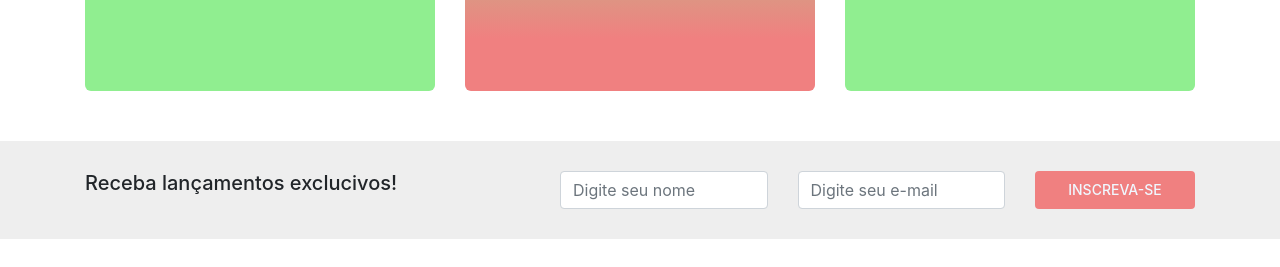
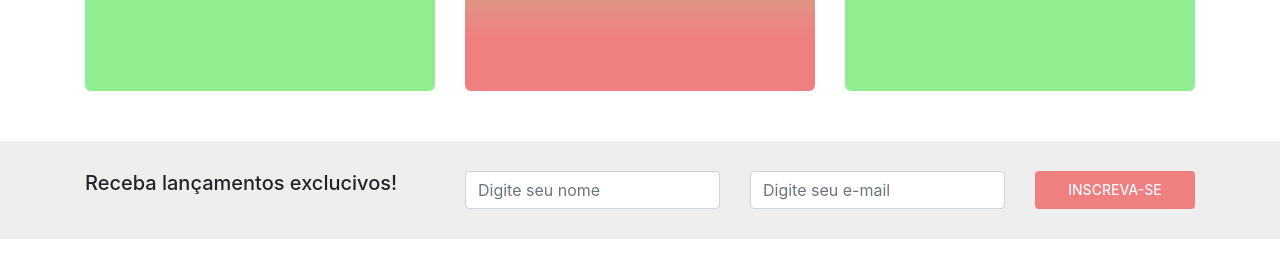
Before and after one commit to thiago-esc/oneweb-passion, a plain HTML site: page index.html in a window 1280 px wide. Shown: the part 5171-5438 px from the top of the page. Drawn offline with Linux system fonts and the light colour scheme.

Commit message:
Ajuste newsletter 02 (grid)

```diff
--- a/index.html
+++ b/index.html
@@ -485,7 +485,7 @@
   <section class="newsletter">
     <div class="container">
       <div class="row">
-        <div class="col-xl-5 mb-4 mb-xl-0">
+        <div class="col-xl-4 mb-4 mb-xl-0">
           <h5>Receba lançamentos exclucivos!</h5>
         </div>
         <div class="col-md-6 col-lg col-xl">
```
